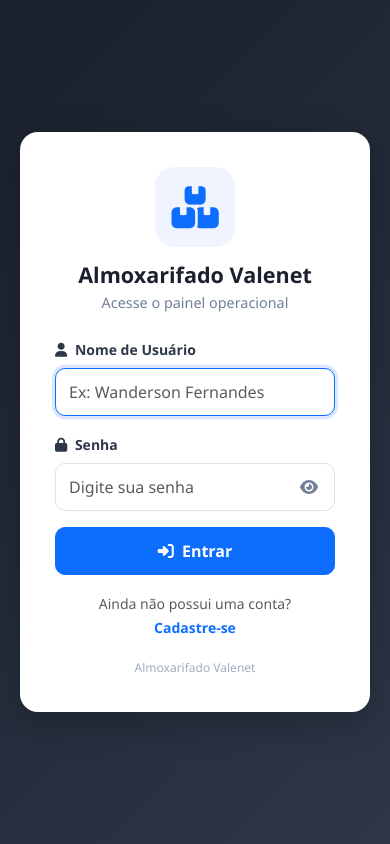
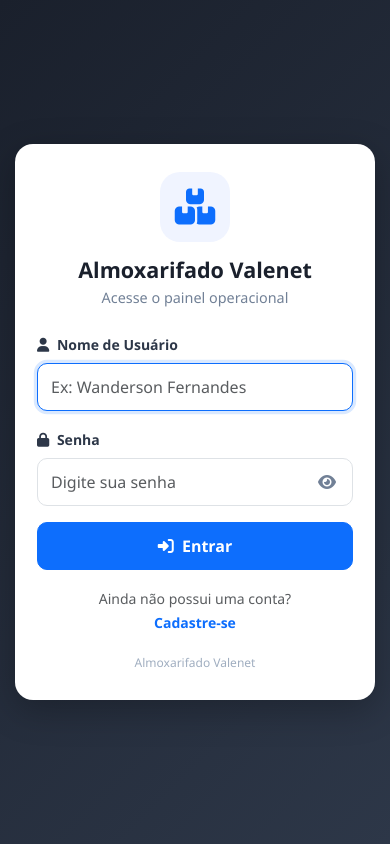
Before and after one commit to wandersondan2942-arch/almoxarifado, a Flask app: page /login in a window 390 px wide. Run offline with Flask 3, Linux system fonts and the light colour scheme; some libraries are stand-ins or nearby versions.

Commit message:
Update login.html

```diff
--- a/templates/login.html
+++ b/templates/login.html
@@ -1,23 +1,26 @@
 <!DOCTYPE html>
 
 <html lang="pt-BR">
+
 <head>
+
 <meta charset="UTF-8">
 <meta name="viewport" content="width=device-width, initial-scale=1.0">
 
 <title>Login - Almoxarifado Valenet</title>
 
 <link
-    href="https://cdn.jsdelivr.net/npm/bootstrap@5.3.0/dist/css/bootstrap.min.css"
+    href="https://cdn.jsdelivr.net/npm/bootstrap@5.3.3/dist/css/bootstrap.min.css"
     rel="stylesheet"
 >
 
 <link
     rel="stylesheet"
-    href="https://cdnjs.cloudflare.com/ajax/libs/font-awesome/6.4.0/css/all.min.css"
+    href="https://cdnjs.cloudflare.com/ajax/libs/font-awesome/6.6.0/css/all.min.css"
 >
 
 <style>
+
     * {
         box-sizing: border-box;
     }
@@ -28,7 +31,7 @@
         display: flex;
         align-items: center;
         justify-content: center;
-        font-family: 'Segoe UI', sans-serif;
+        font-family: "Segoe UI", Arial, sans-serif;
         padding: 20px;
     }
 
@@ -86,6 +89,10 @@
         font-weight: 600;
     }
 
+    .btn-login:hover {
+        transform: translateY(-1px);
+    }
+
     .register-link {
         color: #0d6efd;
         font-weight: 600;
@@ -111,19 +118,45 @@
 
     .toggle-password {
         position: absolute;
-        right: 12px;
+        right: 10px;
         top: 50%;
         transform: translateY(-50%);
         border: none;
         background: transparent;
         color: #718096;
         cursor: pointer;
-        padding: 5px;
+        padding: 7px;
     }
 
     .toggle-password:hover {
         color: #0d6efd;
     }
+
+    .alert {
+        border-radius: 10px;
+    }
+
+    @media (max-width: 480px) {
+
+        body {
+            padding: 15px;
+        }
+
+        .login-card {
+            padding: 28px 22px;
+        }
+
+        .logo-box {
+            width: 70px;
+            height: 70px;
+        }
+
+        .logo-box i {
+            font-size: 36px;
+        }
+
+    }
+
 </style>
 
 
@@ -131,14 +164,17 @@
 
 <body>
 
+
 <div class="login-card">
 
+    <!-- CABEÇALHO -->
 
-<!-- CABEÇALHO -->
     <div class="text-center mb-4">
 
         <div class="logo-box">
+
             <i class="fa-solid fa-boxes-stacked text-primary"></i>
+
         </div>
 
         <h4 class="system-title mb-1">
@@ -152,19 +188,26 @@
     </div>
 
 
-<!-- ERRO -->
+    <!-- ERRO DIRETO DA ROTA -->
+
     {% if erro %}
+
         <div
             class="alert alert-danger py-2 small"
             role="alert"
         >
+
             <i class="fa-solid fa-circle-exclamation me-1"></i>
+
             {{ erro }}
+
         </div>
+
     {% endif %}
 
 
     <!-- MENSAGENS FLASH -->
+
     {% with mensagens = get_flashed_messages(with_categories=true) %}
 
         {% if mensagens %}
@@ -176,17 +219,22 @@
                     role="alert"
                 >
 
-                {% if categoria == 'success' %}
+                    {% if categoria == "success" %}
+
                         <i class="fa-solid fa-circle-check me-1"></i>
 
-                {% elif categoria == 'danger' %}
+                    {% elif categoria == "danger" %}
+
                         <i class="fa-solid fa-circle-exclamation me-1"></i>
 
-                {% elif categoria == 'warning' %}
+                    {% elif categoria == "warning" %}
+
                         <i class="fa-solid fa-triangle-exclamation me-1"></i>
 
                     {% else %}
+
                         <i class="fa-solid fa-circle-info me-1"></i>
+
                     {% endif %}
 
                     {{ mensagem }}
@@ -200,24 +248,28 @@
     {% endwith %}
 
 
-<!-- FORMULÁRIO DE LOGIN -->
+    <!-- FORMULÁRIO -->
 
-<form method="POST" action="{{ url_for('login') }}" autocomplete="on">
+    <form
+        method="POST"
+        action="{{ url_for('login') }}"
+        autocomplete="on"
+    >
 
         <!-- USUÁRIO -->
+
         <div class="mb-3">
 
             <label
                 for="usuario"
                 class="form-label small fw-bold"
             >
+
                 <i class="fa-solid fa-user me-1"></i>
+
                 Nome de Usuário
+
             </label>
-
-        <!-- IMPORTANTE:
-             name="usuario" deve ser igual ao request.form.get("usuario")
-             usado no app.py -->
 
             <input
                 type="text"
@@ -236,14 +288,18 @@
 
 
         <!-- SENHA -->
+
         <div class="mb-3">
 
             <label
                 for="senha"
                 class="form-label small fw-bold"
             >
+
                 <i class="fa-solid fa-lock me-1"></i>
+
                 Senha
+
             </label>
 
             <div class="password-wrapper">
@@ -264,11 +320,14 @@
                     class="toggle-password"
                     onclick="alternarSenha()"
                     aria-label="Mostrar ou ocultar senha"
+                    title="Mostrar ou ocultar senha"
                 >
+
                     <i
                         id="iconeSenha"
                         class="fa-solid fa-eye"
                     ></i>
+
                 </button>
 
             </div>
@@ -276,17 +335,22 @@
         </div>
 
 
-    <!-- BOTÃO ENTRAR -->
+        <!-- ENTRAR -->
+
         <button
             type="submit"
             class="btn btn-primary btn-login w-100 mb-3"
         >
+
             <i class="fa-solid fa-right-to-bracket me-1"></i>
+
             Entrar
+
         </button>
 
 
         <!-- CADASTRO -->
+
         <div class="text-center">
 
             <span class="small text-muted">
@@ -308,14 +372,20 @@
 
 
     <!-- RODAPÉ -->
+
     <div class="text-center footer-text">
+
         Almoxarifado Valenet
+
+    </div>
+
 </div>
 
 
-</div>
+<!-- MOSTRAR / OCULTAR SENHA -->
 
 <script>
+
     function alternarSenha() {
 
         const campo = document.getElementById("senha");
@@ -336,12 +406,17 @@
             icone.classList.add("fa-eye");
 
         }
+
     }
+
 </script>
 
+
 <script
-    src="https://cdn.jsdelivr.net/npm/bootstrap@5.3.0/dist/js/bootstrap.bundle.min.js">
+    src="https://cdn.jsdelivr.net/npm/bootstrap@5.3.3/dist/js/bootstrap.bundle.min.js">
 </script>
 
+
 </body>
+
 </html>
```
Lines whose indentation alone changed are shown as unchanged.
